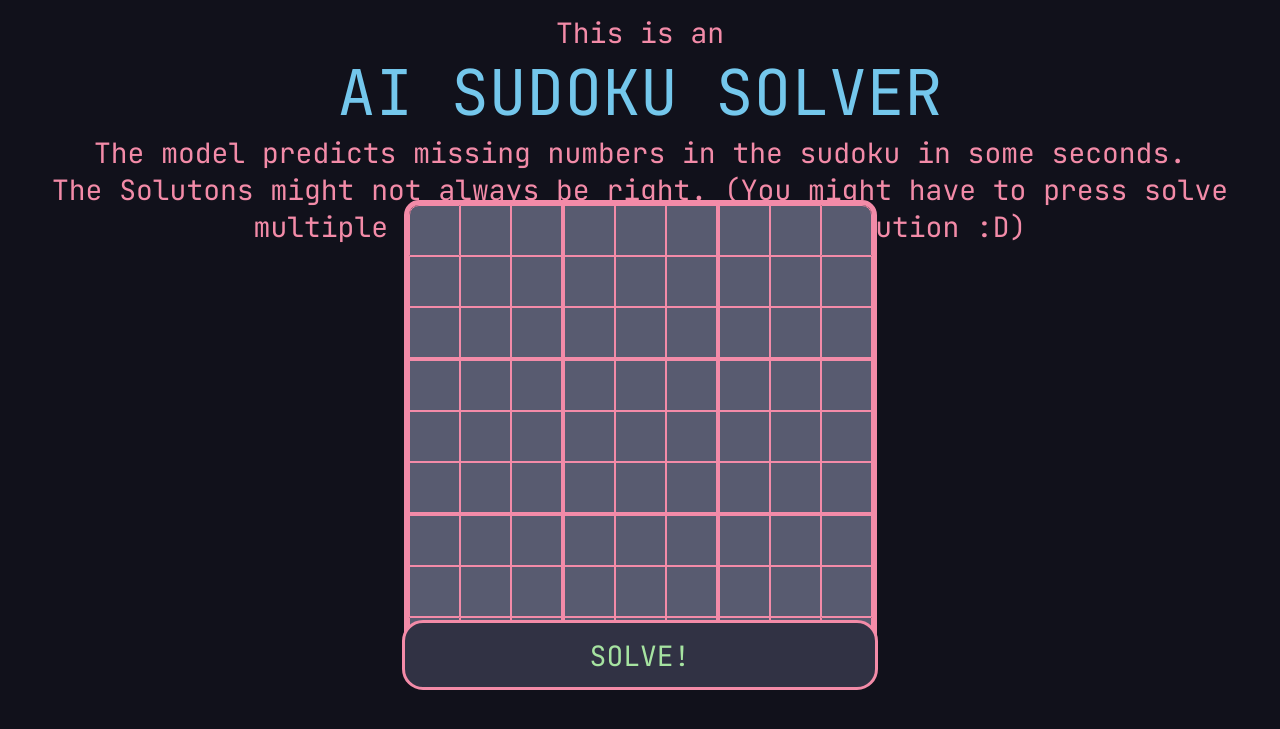
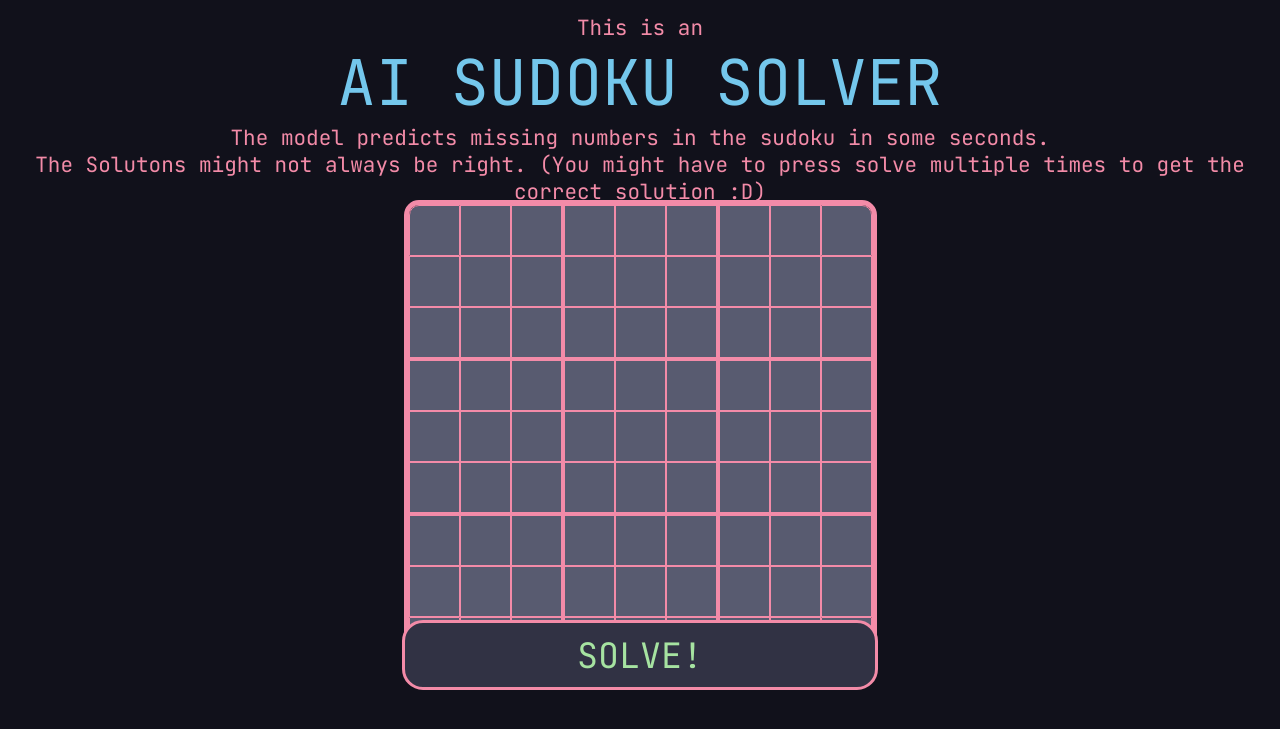
Before and after one commit to DarshPareek/sudoku_solver, a Flask app: page / in a window 1280 px wide. Shown: the top 729 px of the page. Run offline with Flask 3, Linux system fonts and the light colour scheme.

Commit message:
html changes

```diff
--- a/assets/templates/index.html
+++ b/assets/templates/index.html
@@ -87,7 +87,7 @@
             display: flex;
             justify-content: center;
             text-align: center;
-            font-size: 28px;
+            font-size: 21px;
             color: #f38ba8;
             background-color: #11111b;
         }
@@ -106,7 +106,7 @@
         }
         .solve{
             font-family: 'JetBrains Mono';
-            font-size: 28px;
+            font-size: 35px;
             width: 476px;
             height: 70px;
             border-radius: 21px;
```
